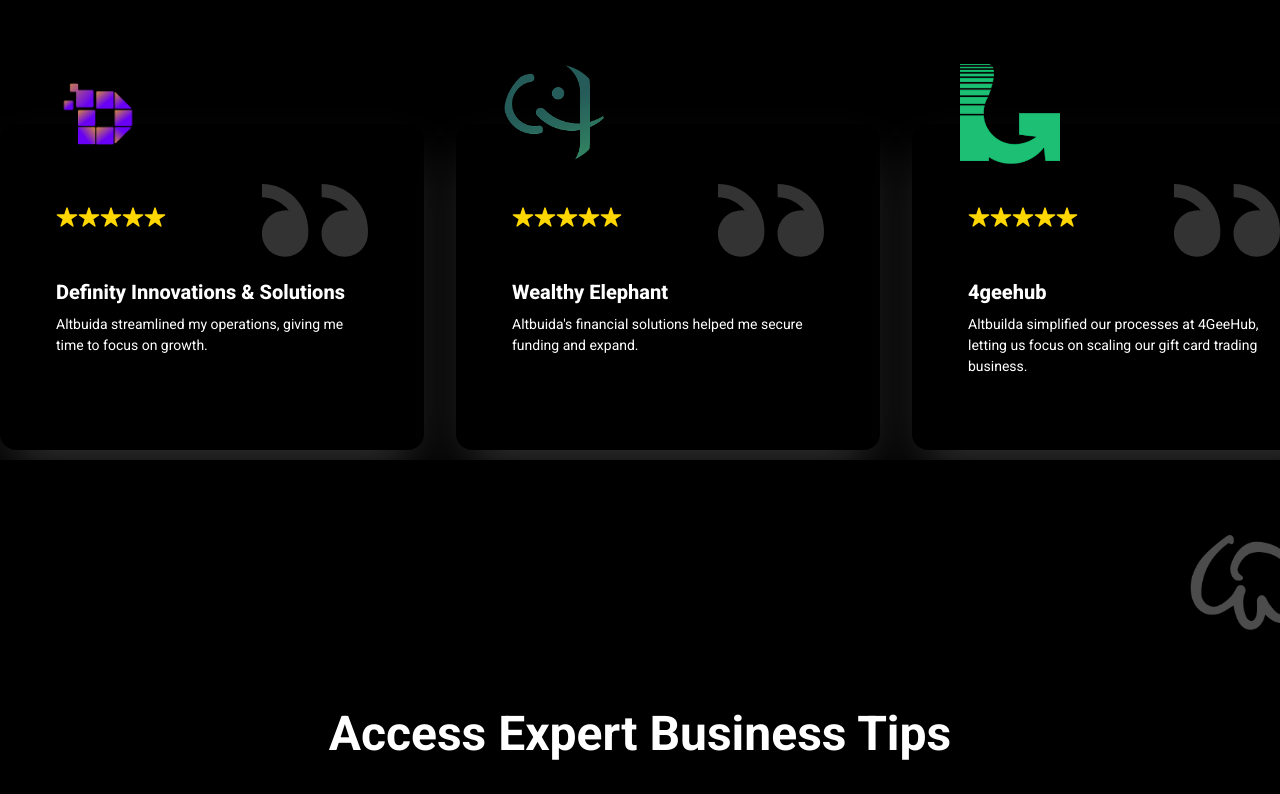
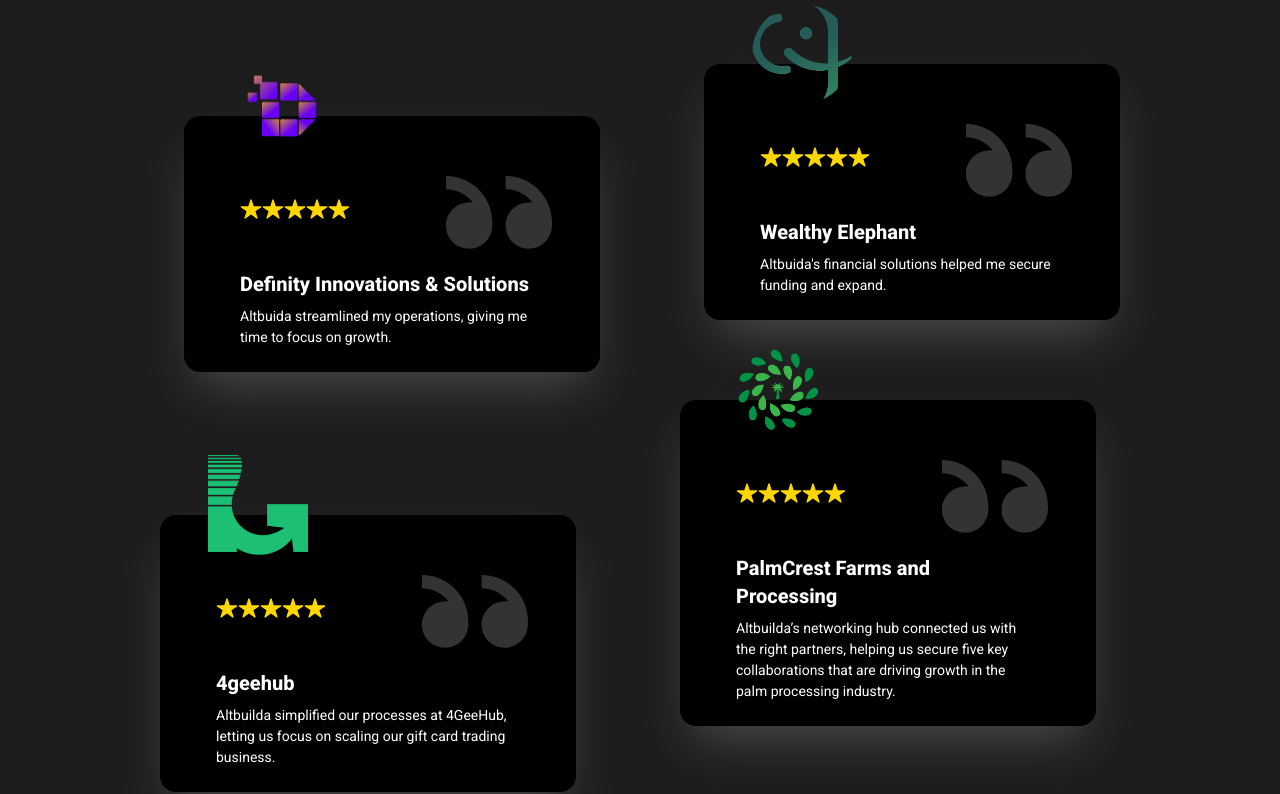
Before and after one commit to liljdot/AltBuilda-Website-React, a React (Vite) app: page / in a window 1280 px wide. Shown: the part 3408-4202 px from the top of the page. Built offline with nearby package versions, Linux system fonts and the light colour scheme.

Commit message:
Update ReviewsSection layout and add new review entries for improved responsiveness and representation

```diff
--- a/src/pages/Home/Reviews.tsx
+++ b/src/pages/Home/Reviews.tsx
@@ -21,7 +21,7 @@ export const ReviewCard: React.FC<ReviewCardProps> = ({ details }) => {
 
     return (
         <>
-            <div className="card bg-neutral relative px-8 shadow-2xl rounded-2xl shadow-info z-1">
+            <div className="card bg-neutral relative px-8 shadow-2xl rounded-2xl shadow-info z-1 lg:max-w-104">
                 <div className="avatar absolute -top-15 left-12">
                     <div className={`w-25 ${!details.square && "rounded-full"}`}>
                         <img src={details.avatar || "https://img.daisyui.com/images/stock/photo-1534528741775-53994a69daeb.webp"} />
--- a/src/pages/Home/ReviewsSection.tsx
+++ b/src/pages/Home/ReviewsSection.tsx
@@ -16,7 +16,7 @@ const ReviewsSection: React.FC = () => {
 
     return (
         <>
-            <section className="bg-neutral relative py-25">
+            <section className="bg-base-100 relative py-25">
                 <img src={theme == "light" ? swirlVectorLight : swirlVector} alt="" className="absolute top-0 left-0 w-22.5" />
                 <img src={theme == "light" ? swirlVector2Light : swirlVector2} alt="" className="absolute bottom-0 right-0 w-22.5" />
 
@@ -29,7 +29,7 @@ const ReviewsSection: React.FC = () => {
                 </div>
 
                 {/* reviews  */}
-                <div className="mt-15.5 mb-17.5">
+                <div className="mt-15.5 mb-17.5 lg:hidden">
                     <ReviewContainer>
                         <ReviewCard details={{ name: "Definity Innovations & Solutions", avatar: definityAvatar, comment: "Altbuida streamlined my operations, giving me time to focus on growth.", rating: 5 }} />
                         <ReviewCard details={{ name: "Wealthy Elephant", avatar: wealthyElephantAvatar, comment: "Altbuida's financial solutions helped me secure funding and expand.", rating: 5 }} />
@@ -37,6 +37,24 @@ const ReviewsSection: React.FC = () => {
                         <ReviewCard details={{ name: "PalmCrest Farms and Processing", avatar: palmcrestAvatar, comment: "Altbuilda’s networking hub connected us with the right partners, helping us secure five key collaborations that are driving growth in the palm processing industry.", rating: 5 }} />
                     </ReviewContainer>
                 </div>
+
+                <div className="mt-15.5 mb-17.5 hidden lg:grid grid-cols-2 gap-20 px-15 xl:px-40 2xl:px-60">
+                    <div className="w-full h-[120%] flex flex-col justify-end items-end">
+                        <ReviewCard details={{ name: "Definity Innovations & Solutions", avatar: definityAvatar, comment: "Altbuida streamlined my operations, giving me time to focus on growth.", rating: 5 }} />
+                    </div>
+
+                    <div className="w-full h-[120%] flex flex-col justify-start items-end">
+                        <ReviewCard details={{ name: "Wealthy Elephant", avatar: wealthyElephantAvatar, comment: "Altbuida's financial solutions helped me secure funding and expand.", rating: 5 }} />
+                    </div>
+
+                    <div className="w-full h-[120%] flex flex-col justify-end items-start">
+                        <ReviewCard details={{ name: "4geehub", avatar: fourgeehubAvatar, square: true, comment: "Altbuilda simplified our processes at 4GeeHub, letting us focus on scaling our gift card trading business.", rating: 5 }} />
+                    </div>
+
+                    <div className="w-full h-[120%] flex flex-col justify-start items-start">
+                        <ReviewCard details={{ name: "PalmCrest Farms and Processing", avatar: palmcrestAvatar, comment: "Altbuilda’s networking hub connected us with the right partners, helping us secure five key collaborations that are driving growth in the palm processing industry.", rating: 5 }} />
+                    </div>
+                </div>
             </section>
         </>
     )
```
